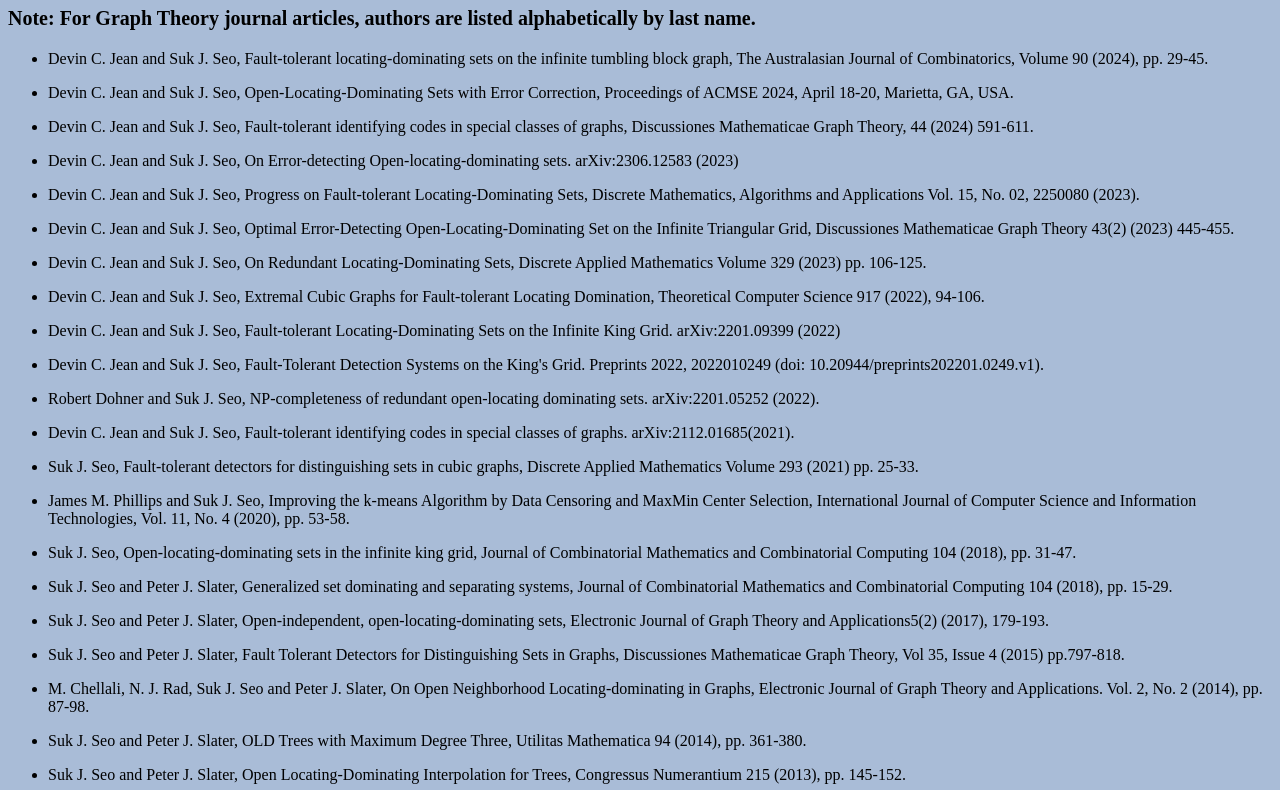
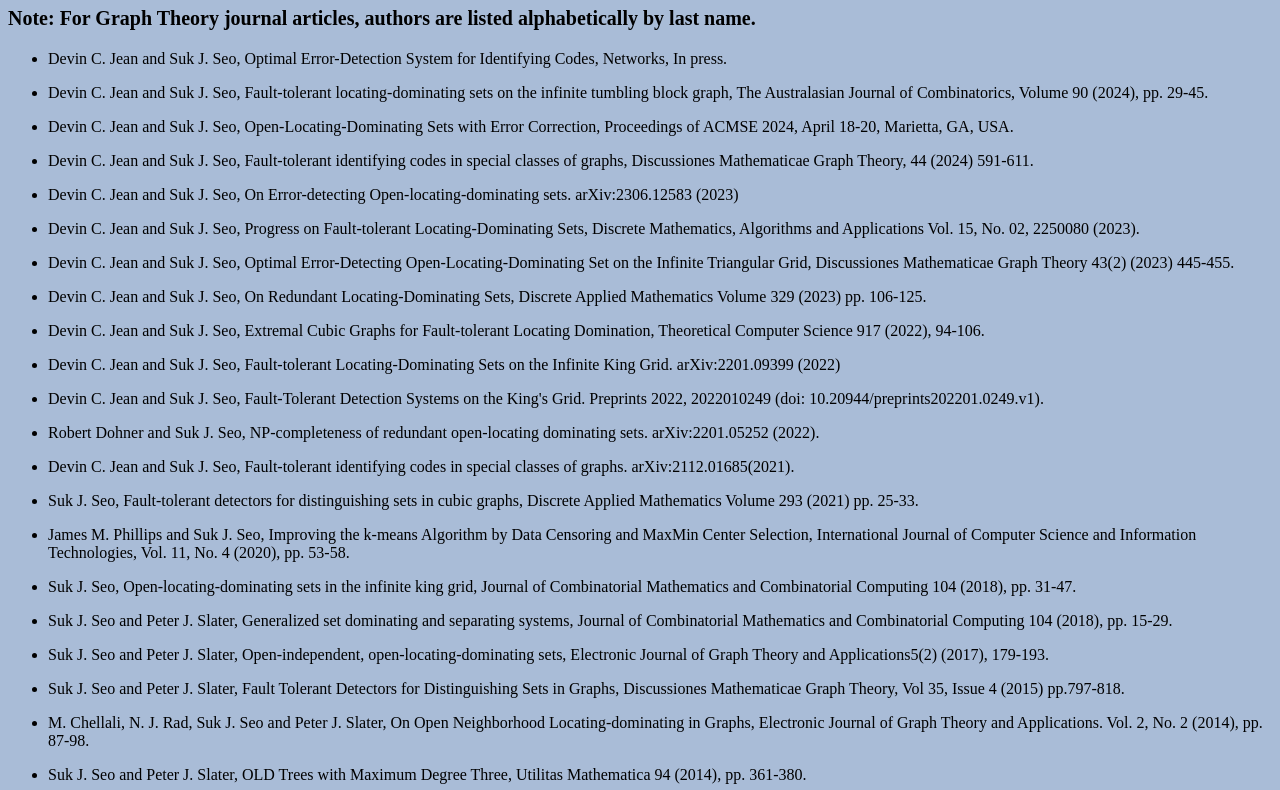
Before and after one commit to sukjaiseo/sukjaiseo.github.io, a plain HTML site: page publications.html in a window 1280 px wide. Shown: the part 73-863 px from the top of the page. Drawn offline with Linux system fonts and the light colour scheme.

Commit message:
Add files via upload

```diff
--- a/publications.html
+++ b/publications.html
@@ -7,6 +7,9 @@
 <h3 style="font-size:125%;">Note: For Graph Theory journal articles, authors are listed alphabetically by last name.</h3>
 
 <ul style="font-size:100%;">
+
+<li><p>Devin C. Jean and Suk J. Seo, Optimal Error-Detection System for Identifying Codes, Networks, In press.
+</p></li>
 
 <li><p>Devin C. Jean and Suk J. Seo, Fault-tolerant locating-dominating sets on the infinite tumbling block graph, The Australasian Journal of Combinatorics, Volume 90 (2024), pp. 29-45.
 </p></li>
```
